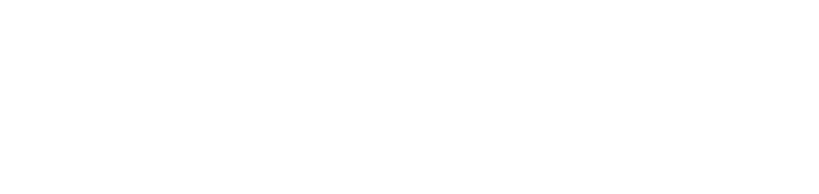
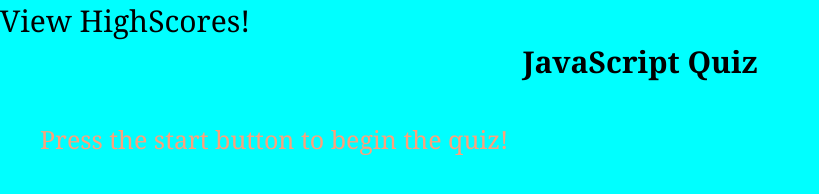
Before and after one commit to AndresRey01/JavaScript-Quiz, a plain HTML site: page index.html in a window 1280 px wide. Shown: the whole page, without its empty margins (0-819 px from the left). Drawn offline with Linux system fonts and the light colour scheme.

Commit message:
pushing css styles and html elements

```diff
--- a/assets/style.css
+++ b/assets/style.css
@@ -0,0 +1,33 @@
+body {
+    background-color: aqua;
+    padding: 0;
+    margin: 0;
+}
+
+.highscore {
+    font-family: Cambria, Cochin, Georgia, Times, 'Times New Roman', serif;
+    font-size: 30px;
+}
+
+#time {
+    position: fixed;
+    margin-left: 1800px;
+    font-size: 30px;
+    font-family: Cambria, Cochin, Georgia, Times, 'Times New Roman', serif;
+}
+
+.header {
+    font-size: 30px;
+    color: black;
+    text-align: center;
+    font-weight: bolder;
+    font-family: Cambria, Cochin, Georgia, Times, 'Times New Roman', serif;
+}
+
+p {
+    margin: 20px;
+    padding: 20px;
+    font-size: 25px;
+    font-family: Cambria, Cochin, Georgia, Times, 'Times New Roman', serif;
+    color: lightsalmon;
+}
--- a/index.html
+++ b/index.html
@@ -3,9 +3,17 @@
 <head>
     <meta charset="UTF-8">
     <meta name="viewport" content="width=device-width, initial-scale=1.0">
-    <title>Document</title>
+    <link rel="stylesheet" href="./assets/style.css">
+    <title>JavaScript Quiz</title>
 </head>
+
 <body>
-
+    <nav class="highscore">View HighScores!</nav>
+    <span class="timer">
+        <span id="time">75</span>
+    </span>
+    <header class="header">JavaScript Quiz</header>
+    <p class="content">Press the start button to begin the quiz!</p>
+<script src="script.js"></script>
 </body>
 </html>
```
